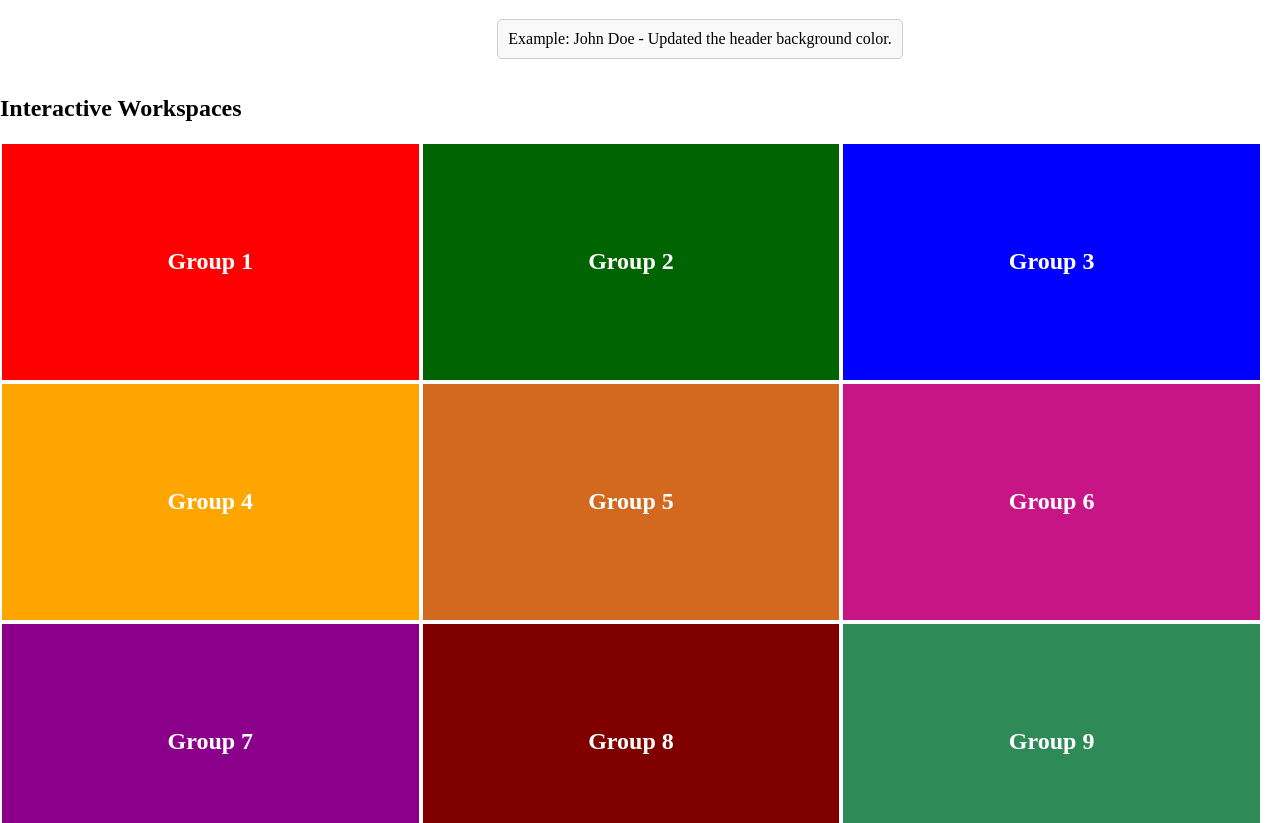
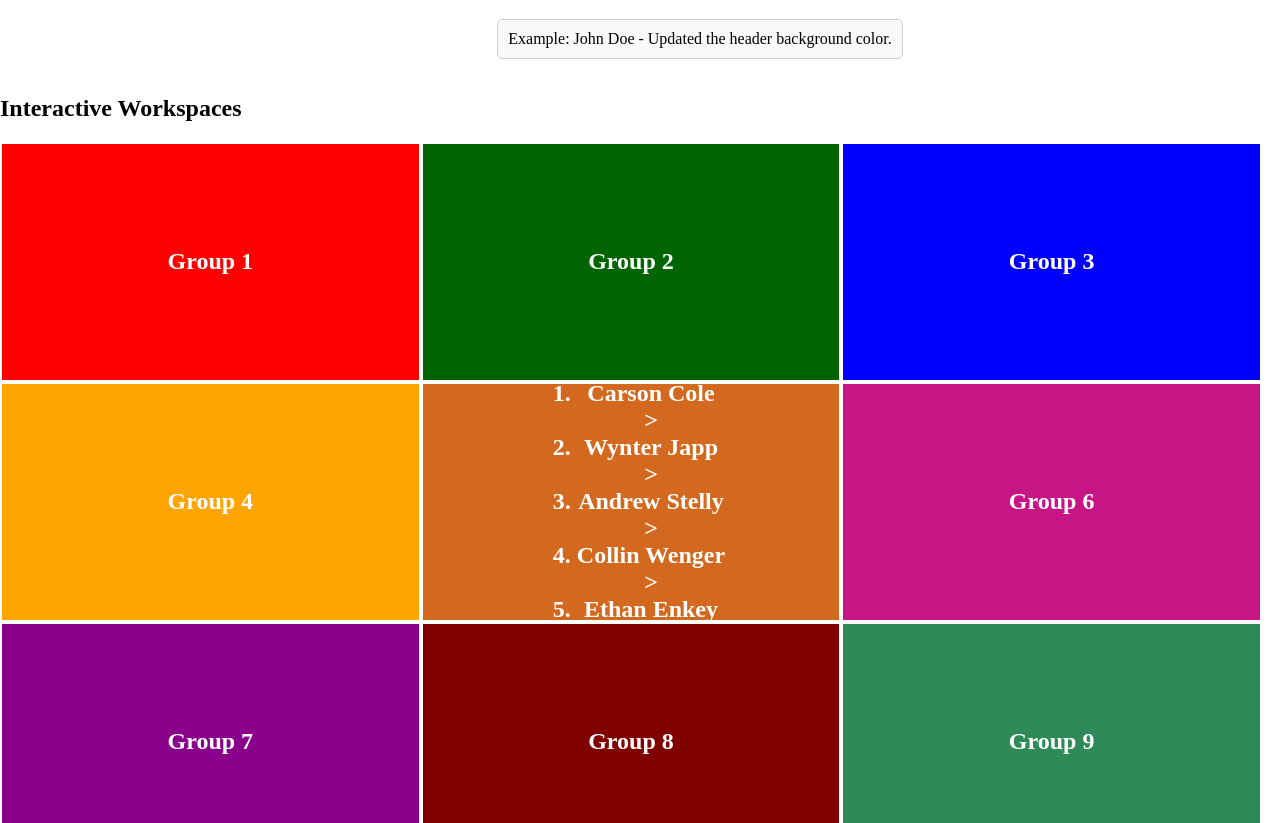
Before and after one commit to nicholas-g-lipari-phd/cmps490-git-tech-talk-sp25, a plain HTML site: page index.html in a window 1280 px wide. Shown: the part 495-1318 px from the top of the page. Drawn offline with Linux system fonts and the light colour scheme.

Commit message:
Team 5 names

```diff
--- a/index.html
+++ b/index.html
@@ -73,7 +73,7 @@
             <!-- GUARD SPACE *************************** -->
 
             <!-- GROUP 5's AREA -->
-            <div class="team" id="group5">Group 5</div>
+            <div class="team" id="group5"><ol><li>Carson Cole</li>><li>Wynter Japp</li>><li>Andrew Stelly</li>><li>Collin Wenger</li>><li>Ethan Enkey</li></ol></div>
 
             <!-- --------------------------------------- -->
 
```
